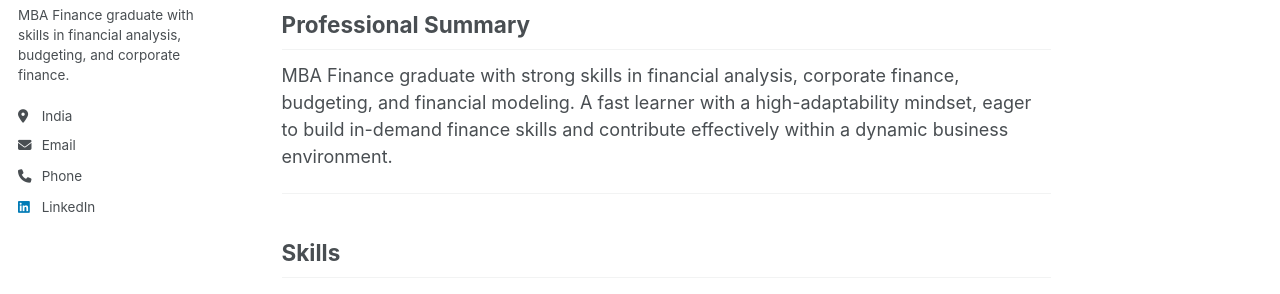
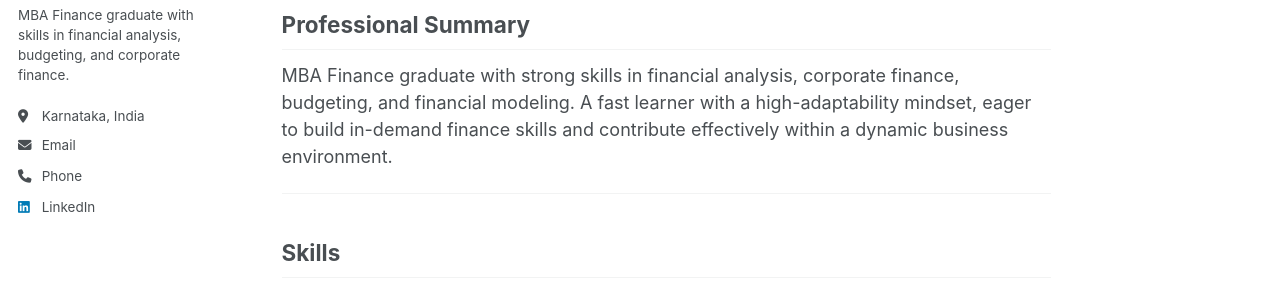
Before and after one commit to pravallika2435/pravallika2435.github.io, a Jekyll site: the page built from _pages/about.md, in a window 1280 px wide. Shown: the part 177-471 px from the top of the page. Built offline with Jekyll 4.4.1, drawn with Linux system fonts in a browser that asks for light colours; a script bundle is joined from its source files by our own code; library files that are not in the unit come from our copies; our own code applies the rules of GitHub Pages for plain Markdown files.

Commit message:
Update authors.yml

```diff
--- a/_data/authors.yml
+++ b/_data/authors.yml
@@ -1,7 +1,7 @@
 default:
   name: "Pravallika S"
   bio: "MBA Finance graduate with skills in financial analysis, budgeting, and corporate finance."
-  location: "India"
+  location: "Karnataka, India"
   avatar: "images/profile.png"
 
   email: "pravallika5505@gmail.com"
```
